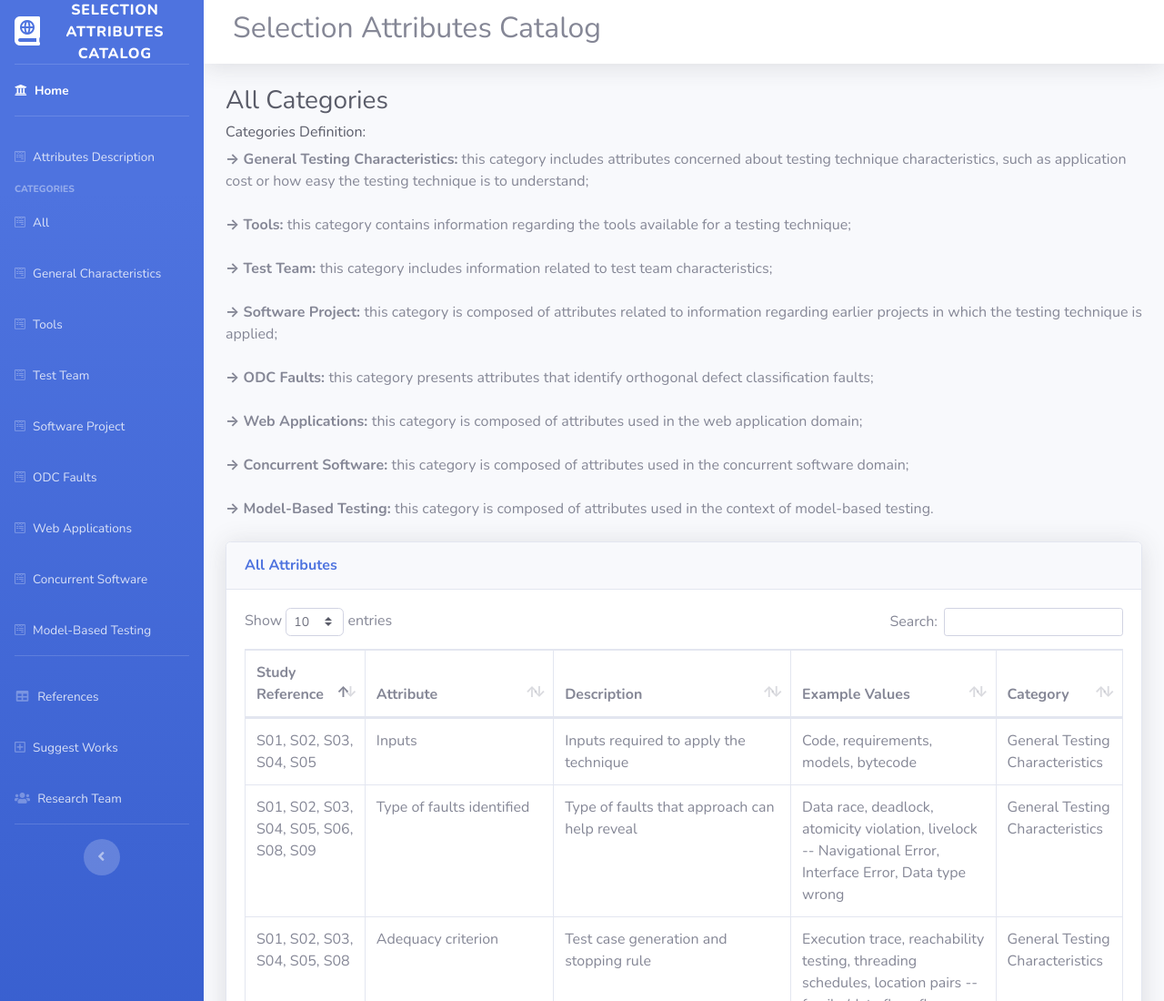
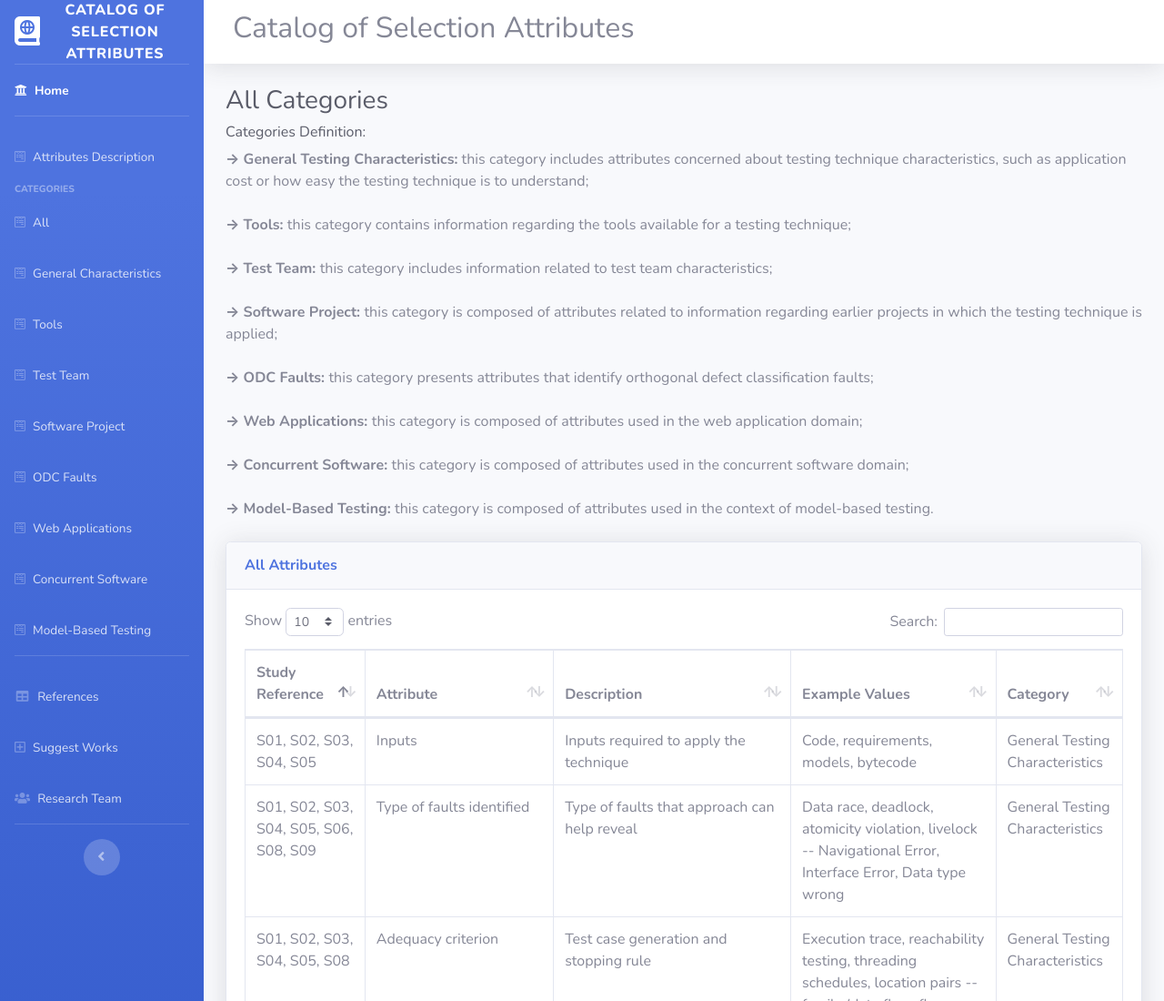
Before and after one commit to italo-07/catalog_attributes, a website with bundled scripts: page att_all.html in a window 1280 px wide. Shown: the top 1100 px of the page at 91% size. Built offline with nearby package versions, Linux system fonts and the light colour scheme.

Commit message:
new title

```diff
--- a/att_all.html
+++ b/att_all.html
@@ -9,7 +9,7 @@
   <meta name="description" content="">
   <meta name="author" content="">
 
-  <title>Selection Attributes Catalog</title>
+  <title>Catalog of Selection Attributes</title>
 
   <!-- Custom fonts for this template -->
   <link href="vendor/fontawesome-free/css/all.min.css" rel="stylesheet" type="text/css">
@@ -36,7 +36,7 @@
         <div class="sidebar-brand-icon">
           <i class="fas fa-atlas"></i>
         </div>
-        <div class="sidebar-brand-text mx-3">Selection Attributes Catalog</sup></div>
+        <div class="sidebar-brand-text mx-3">Catalog of Selection Attributes</sup></div>
       </a>
 
       <!-- Divider -->
@@ -217,7 +217,7 @@
 
         <nav class="navbar navbar-expand navbar-light bg-white topbar mb-4 static-top shadow">
 
-          <div class="h2 sidebar-brand-text mx-3">Selection Attributes Catalog</sup></div>
+          <div class="h2 sidebar-brand-text mx-3">Catalog of Selection Attributes</sup></div>
 
         </nav>
 
```
Also changed, not shown: att_concurrentsoft.html (+3 -3 lines), att_gencharact.html (+3 -3 lines), att_mbt.html (+3 -3 lines), att_odcfaults.html (+3 -3 lines), att_softwareproj.html (+3 -3 lines), att_testteam.html (+3 -3 lines), att_tools.html (+3 -3 lines), att_webapplica.html (+3 -3 lines), description.html (+3 -3 lines), index.html (+3 -3 lines), people.html (+3 -3 lines), references.html (+3 -3 lines), suggest.html (+3 -3 lines).
